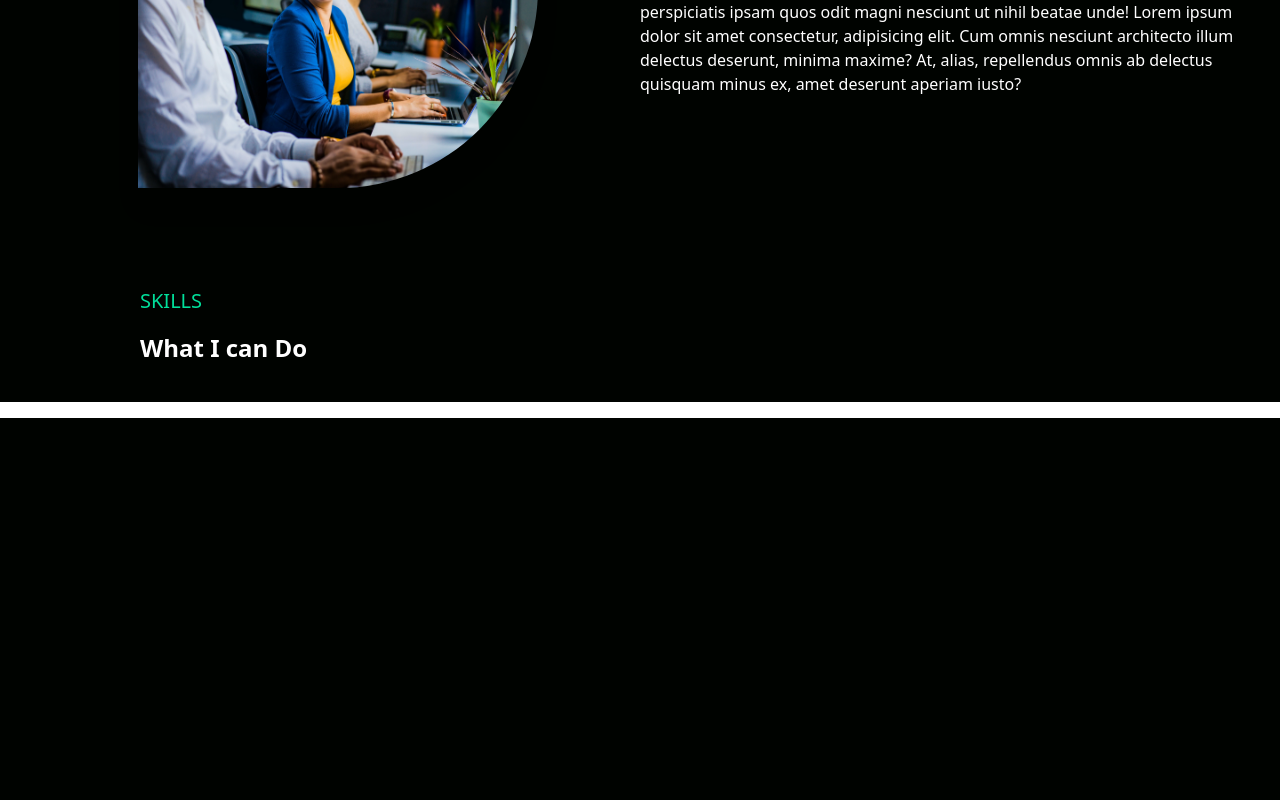
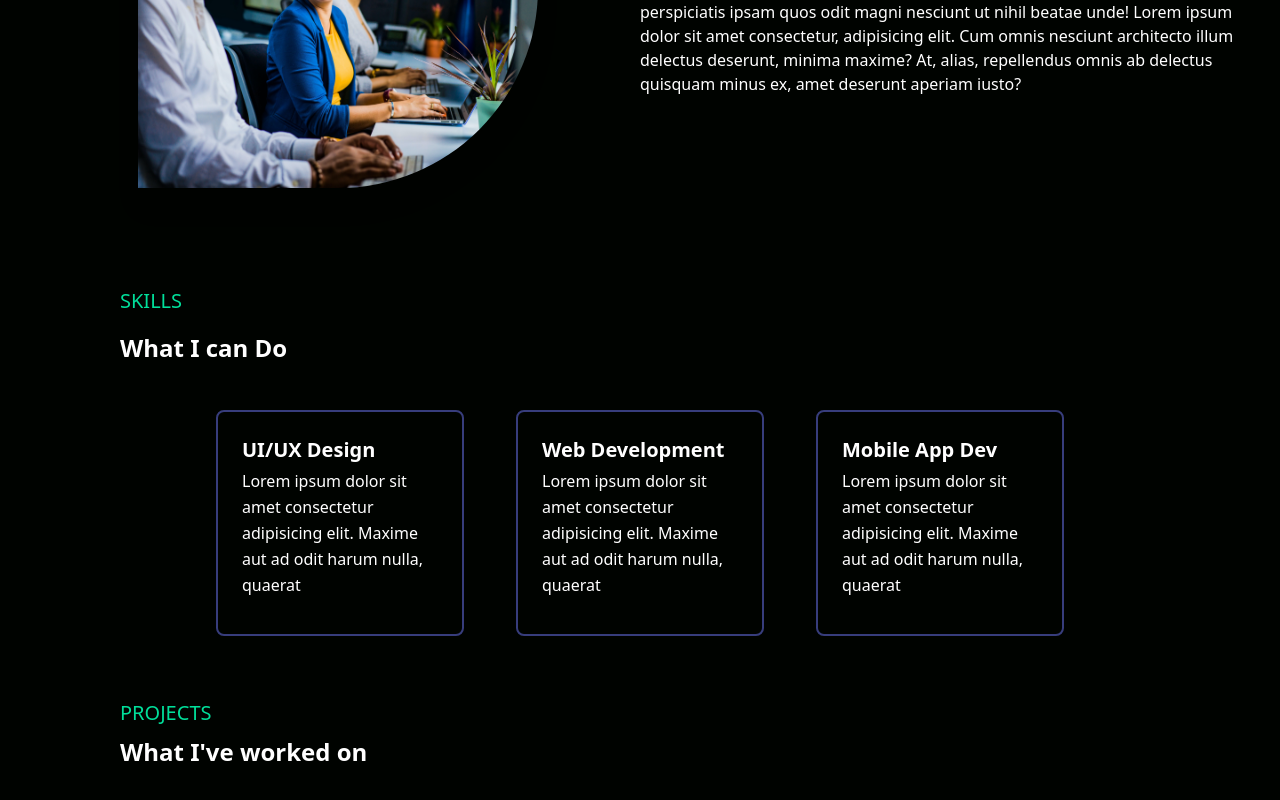
Before and after one commit to John-sys/MyPortfolio, a React (Create React App) app: page / in a window 1280 px wide. Shown: the part 1624-2424 px from the top of the page. Before the commit the page ends 2042 px from the top, so only its background shows below. Built offline with nearby package versions, Linux system fonts and the light colour scheme.

Commit message:
Ui improvement

```diff
--- a/src/components/Projects.jsx
+++ b/src/components/Projects.jsx
@@ -1,11 +1,23 @@
-import React from 'react'
+import React from "react";
 
 const Projects = () => {
   return (
-    <div className='w-full py-2 px-4 bg-white'>
+    <div className="w-full py-2 px-4 ">
+      <div className="max-w-[1240px] md:mx-auto px-5">
 
+        {/* Title */}
+        <div className="space-y-2 my-[30px] w-[250px] md:ml-[5rem]">
+          <p className="text-[#00df9a] text-[20px] ">PROJECTS</p>
+          <h1 className="text-2xl font-bold">What I've worked on</h1>
+        </div>
+
+
+        <div className="">
+
+        </div>
+      </div>
     </div>
-  )
-}
+  );
+};
 
-export default Projects
+export default Projects;
--- a/src/components/Skills.jsx
+++ b/src/components/Skills.jsx
@@ -3,12 +3,60 @@ import React from "react";
 const Skills = () => {
   return (
     <div className="w-full md:py-2 px-4 ">
-      <div className="max-w-[1240px] mx-auto px-10">
-        <div className=" mx-5 space-y-4 my-[30px] w-[250px] md:ml-[5rem] ">
+      <div className="max-w-[1240px] md:mx-auto px-5">
+        {/* title */}
+        <div className=" md:mx-5 space-y-4 my-[30px] w-[250px] md:ml-[5rem] ">
           <p className="text-[#00df9a] text-[20px] ">SKILLS</p>
           <h1 className="text-2xl font-bold">What I can Do</h1>
         </div>
 
+        {/* content */}
+        <div className="flex md:flex-row flex-col md:space-x-5 items-center justify-center ">
+          <div className="p-4 w-[280px] ">
+            <div className="h-full border-2 border-purple border-opacity-60 rounded-lg overflow-hidden ">
+              {/* image */}
+
+              {/* text */}
+              <div className="p-6 hover:bg-lightgray hover:text-white transition duration-300 ease-in  ">
+                <h1 className="font-bold text-xl mb-1">UI/UX Design</h1>
+                <h2 className="mb-3 leading-relaxed">
+                  Lorem ipsum dolor sit amet consectetur adipisicing elit.
+                  Maxime aut ad odit harum nulla, quaerat
+                </h2>
+              </div>
+            </div>
+          </div>
+
+          <div className="p-4 w-[280px] ">
+            <div className="h-full border-2 border-purple border-opacity-60 rounded-lg overflow-hidden ">
+              {/* image */}
+
+              {/* text */}
+              <div className="p-6 hover:bg-lightgray hover:text-white transition duration-300 ease-in  ">
+                <h1 className="font-bold text-xl mb-1">Web Development</h1>
+                <h2 className="mb-3 leading-relaxed">
+                  Lorem ipsum dolor sit amet consectetur adipisicing elit.
+                  Maxime aut ad odit harum nulla, quaerat
+                </h2>
+              </div>
+            </div>
+          </div>
+
+          <div className="p-4 w-[280px] ">
+            <div className="h-full border-2 border-purple border-opacity-60 rounded-lg overflow-hidden ">
+              {/* image */}
+
+              {/* text */}
+              <div className="p-6 hover:bg-lightgray hover:text-white transition duration-300 ease-in  ">
+                <h1 className="font-bold text-xl mb-1">Mobile App Dev</h1>
+                <h2 className="mb-3 leading-relaxed">
+                  Lorem ipsum dolor sit amet consectetur adipisicing elit.
+                  Maxime aut ad odit harum nulla, quaerat
+                </h2>
+              </div>
+            </div>
+          </div>
+        </div>
       </div>
     </div>
   );
```
